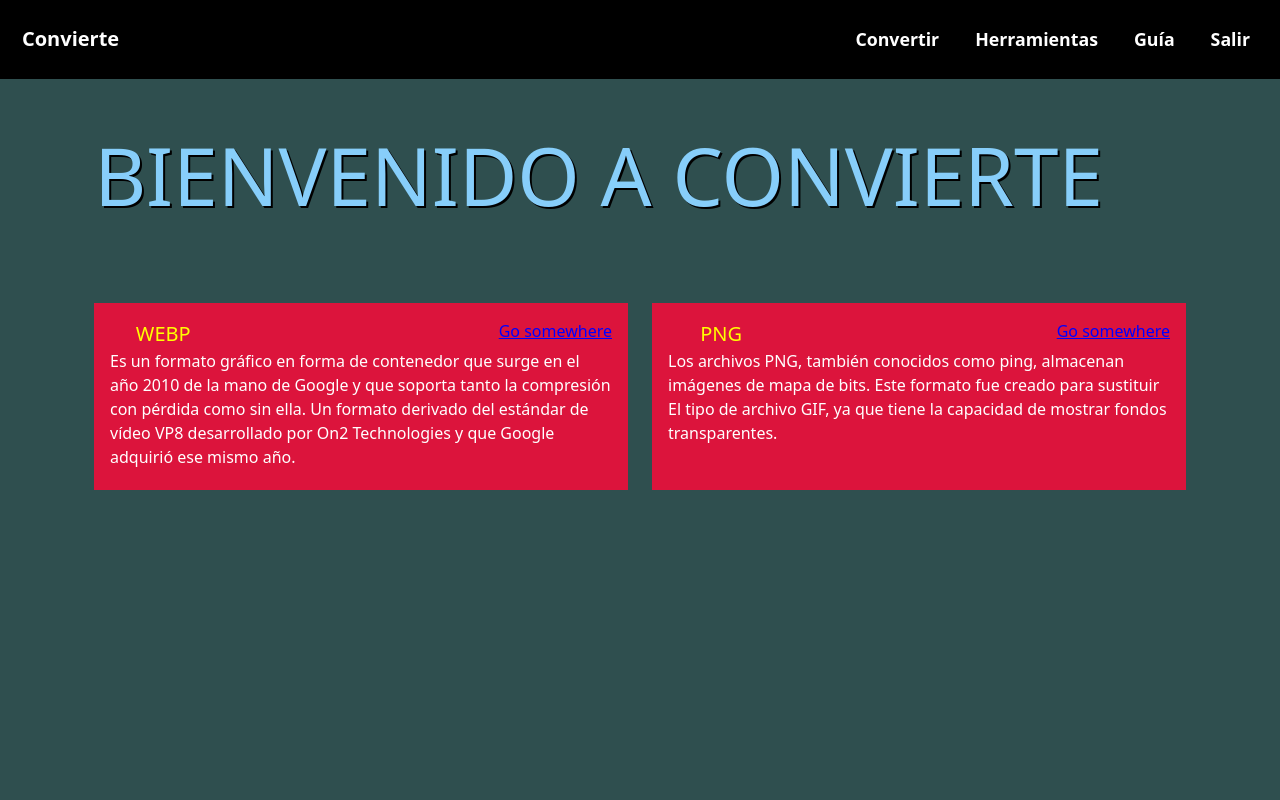
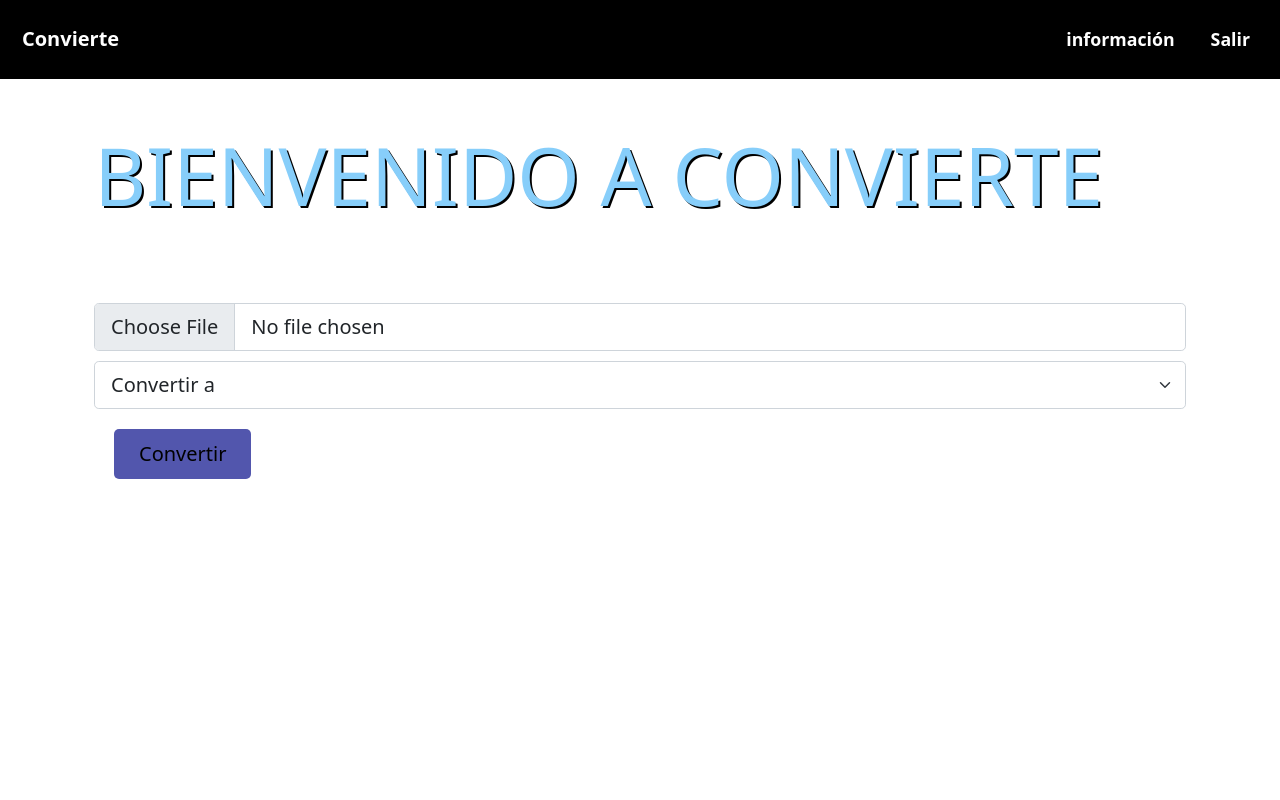
Before and after one commit to Pablo88-bit/Proyecto-CS50X.NI, a Flask app: page / in a window 1280 px wide. Run offline with Flask 2, Linux system fonts and the light colour scheme; a user stored in the database is signed in; parts of the project's set-up code (start-up, migrations or seed data) failed here and were passed over; some libraries are stand-ins or nearby versions.

Commit message:
Proyecto terminado

```diff
--- a/app.py
+++ b/app.py
@@ -16,6 +16,7 @@ from PIL import Image
 from glob import glob
 import os
 from cs50 import SQL
+from helpers import login_required
 
 
 app = Flask(__name__)#Creando un objeto de tipo flask llamado app
@@ -32,30 +33,16 @@ Session(app)
 
 
 #Decoradores#
-
-
 #Ruta Index#
-@app.route('/home')
 @app.route('/')
+@login_required
 def index():
     return render_template("index.html")
 
-
-#Ruta Salir#
-@app.route('/Salir')
-def Salir():
-    session.clear()
-    return redirect("/register")
-
-#Ruta Info#
-@app.route('/Info')
-def Info():
-    return render_template("Info.html")
-
-#Ruta Guía#
-@app.route('/Guia')
-def Guia():
-    return render_template("Guia.html")
+@app.route('/info')
+@login_required
+def info():
+    return render_template("info.html")
 
 #Ruta register#
 @app.route('/register', methods=["GET", "POST"])
@@ -103,8 +90,8 @@ def register():
 
 
 #Ruta Login#
-@app.route('/Login', methods=["GET", "POST"])
-def Login():
+@app.route('/login', methods=["GET", "POST"])
+def login():
 
     if request.method == "POST":
 
@@ -137,9 +124,16 @@ def Login():
     else:
         return render_template("Login.html")
 
+#Ruta Salir#
+@app.route('/salir')
+@login_required
+def salir():
+    session.clear()
+    return redirect("/login")
 
 #Ruta convertir#
 @app.route('/convertir', methods=["GET", "POST"])
+@login_required
 def convertir():
     if request.method == "POST":
         if "archivo" not in request.files:
@@ -166,7 +160,17 @@ def convertir():
     else:
         return render_template("convertir.html")
 
+@app.route("/upload", methods=['POST'])
+@login_required
+def upload():
+    archivo = request.files['archivo']
+    nombreArchivo = archivo.filename
+    archivo.save(os.path.join(app.config["UPLOAD_FOLDER"], nombreArchivo))
+    return "success"
+
+
 @app.route("/descarga/<path:filename>", methods=['GET', 'POST'])
+@login_required
 def descarga(filename):
     descarga = os.path.join(app.config["UPLOAD_FOLDER"])
     return send_from_directory(descarga, filename,environ=request.environ, as_attachment=True)
@@ -174,7 +178,7 @@ def descarga(filename):
 
 #Si esta en el archivo principal vamos a ejecutar nuestra app
 if __name__ == '__main__':
-    app.run(debug = true, port = 5000)#Activamos el modo de depuración y el puerto donde deseo que se ejecute
+    app.run(debug=True, port = 5000)#Activamos el modo de depuración y el puerto donde deseo que se ejecute
     #El modo de depuración ayuda a que cualquier cambio que se haga se vea reflejado en la página
 
 ##Luego de terminar todo debo intaciar mi aplicacion FLASK: export FLASK_APP=app.py \nflask run
--- a/static/css/style.css
+++ b/static/css/style.css
@@ -1,18 +1,83 @@
  /*Para inicializar todo el documento sin ningún margen y padding*/
 *{
-	margin:0px;
-	padding:0px;
+	margin:0;
+	padding:0;
+	box-sizing: border-box;
 }
 
-body{
-	background:#2F4F4F;
-}
-h2{
-	display:inline-block;
-  	background-color:  #F9F611;
-	color: #EA1737;
+
+.drag-area{
+	border: 5px dashed #ddd;
+	height: 500px;
+	width: 700px;
+	border-radius: 5px;
+	display: flex;
+	align-items: center;
+	justify-content: center;
+	flex-direction: column;
+	min-height: 50vh;
 }
 
+.drag-area.active{
+	background-color: #b8d4fe;
+	color:black;
+	border: 2px dashed #618ac9;
+
+}
+
+.drag-area h2{
+	font-size: 30px;
+	color: white;
+	font-weight: 500;
+}
+
+.drag-area span{
+	font-size: 25px;
+	font-weight: 500;
+	color: #fff;
+}
+.drag-area button{
+	padding: 10px 25px;
+	font-size: 20px;
+	border: 0;
+	outline: none;
+	background-color: #5256ad;
+	border-radius: 5px;
+	cursor: pointer;
+	margin: 20px;
+}
+
+.btn-1{
+	padding: 10px 25px;
+	font-size: 20px;
+	border: 0;
+	outline: none;
+	background-color: #5256ad;
+	border-radius: 5px;
+	cursor: pointer;
+	margin: 20px;
+}
+
+.file-container{
+	display: flex;
+	align-items: center;
+	gap: 10px;
+	padding: 10px;
+	border: solid 1px #ddd;
+}
+
+#preview{
+	margin-top: 10px;
+}
+.status-text{
+	padding: 0 10px;
+}
+.success{
+	color: #52ad5a;
+}
+.failure{
+	color: #ff0000;
+}
 
 /*Menu de navegación que esta en html base*/
 .navegacion{
--- a/static/js/scripts.js
+++ b/static/js/scripts.js
@@ -1,64 +1,97 @@
-(function(){
+const dropArea = document.querySelector(".drag-area");
+const dropText = dropArea.querySelector("h2");
+const button = dropArea.querySelector("button");
+const input = dropArea.querySelector("#input-file");
 
-    var ActualizarHora = function(){
-        var fecha = new Date(),
-            dia = fecha.getDate(),
-            mes = fecha.getMonth(),
-            year = fecha.getFullYear(),
-            ampm,
-            horas = fecha.getHours(),
-            minutos = fecha.getMinutes(),
-            segundos = fecha.getSeconds(),
-            DiaSemana = fecha.getDay();
+let files;
 
+button.addEventListener('click', e => {
+    input.click();
 
-            var pDia = document.getElementById('dia'),
-                pMes = document.getElementById('mes'),
-                pYear = document.getElementById('year'),
-                pAmpm = document.getElementById('ampm'),
-                pHoras = document.getElementById('horas'),
-                pMinutos = document.getElementById('minutos'),
-                pSegundos = document.getElementById('segundos'),
-                pDiaSemana = document.getElementById('diasemana');
+});
 
+input.addEventListener('change', (e) => {
+  files = this.files;
+  dropArea.classList.add("active");
+  showFiles(files);
+  dropArea.classList.remove("active");
+});
 
-            /*Fecha*/
-            var Semana = ['Domingo', 'Lunes', 'Martes', 'Miércoles', 'Jueves', 'Viernes', 'Sábado'];
-            pDiaSemana.textContent = Semana[DiaSemana];
+dropArea.addEventListener("dragover", e => {
+    e.preventDefault();
+    dropArea.classList.add("active");
+    dragText.textContent = "Arrastra y suelta imagen";
+});
 
-            PDia.textContent = dia;
+dropArea.addEventListener("dragleave", e => {
+    e.preventDefault();
+    dropArea.classList.remove("active");
+    dragText.textContent = "Suelta para subir archivos"
+});
 
-            var Meses = ['Enero', 'Febrero', 'Marzo', 'Abril', 'Mayo', 'Junio', 'Julio', 'Agosto', 'Septiembre', 'Octubre', 'Noviembre', 'Diciembre'];
-            pMes.textContent = Meses[mes];
+dropArea.addEventListener("drop", e => {
+    e.preventDefault();
+    file = e.dataTransfer.files;
+    showFiles(file);
+    dropArea.classList.remove("active");
+    dragText.textContent = "Suelta para subir archivos"
+});
 
-            pYear.textContet = year;
+function showFiles(files){
+    if(files.length == undefined){
+        processFile(files);
+    } else{
+        for (const file of files) {
+            processFile(file);
+        }
+    }
+}
 
+function processFile(file) {
+    const fileType = file.type;
+    const validExtensions = ['img/jpg', 'img/png', 'img/ico', 'img/webp'];
 
-            /*Hora*/
-            if(horas >= 12){
-                horas = horas - 12;
-                ampm = 'PM';
-            }else
-            {
-                ampm = 'AM';
-            }
+    if(validExtensions.includes(fileType)){
+        const fileReader = new FileReader();
+        const id = `file-${Math.random().toString(32).substring(7)}`;
 
-            if(horas == 0){
-                horas = 12;
-            }
+        fileReader.addEventListener('load', e => {
+            const fileurl = fileReader.result;
+            const image = `
+            <div id="${id}" class="file-container>
+                <img src="${fileurl}" alt="${file.name}" width="50px">
+                <div class"status">
+                    <span>${file.name}</span>
+                    <span class="status-text">Loading...</span>
+                </div>
+            </div>
+            `;
+            const html = document.querySelector('#preview').innerHTML;
 
-            if(minutos < 10){ minutos = "0" + minutos }
-            if(segundos < 10){ segundos = "0" + segundos }
+            document.querySelector('#preview').innerHTML = image + html;
+        });
 
-            pHoras.textContent = horas;
-            pMinutos.textContent = minutos;
-            pSegundos.textContent = segundos;
-            pAmpm.textContent = ampm;
+        fileReader.readAsDataURL(file);
+        uploadFile(file, id);
+    }else{
+        alert("No es un archivo valido");
+    }
+}
 
-    };
+function uploadFile(file){
+    const formData = new FormData();
+    formData.append("file", file);
 
-    /*Para que se ejecute la función cada segundos*/
-    ActualizarHora()
-    var intervalo = setInterval(ActualizarHora, 1000);
+    try {
+        const response = fetch('http://localhost:5000/upload', {
+            method: "POST",
+            body:formData,
+        });
 
-}())
+        const responseText =  response.text();
+
+        document.querySelector(`#${id} .status-text`).innerHTML = `<span class="success">Archivo subido correctamente...</span>`;
+    } catch (error) {
+        document.querySelector(`#${id} .status-text`).innerHTML = `<span class="failure">El archivo no pudo subirse...</span>`;
+    }
+}
--- a/templates/Login.html
+++ b/templates/Login.html
@@ -9,7 +9,7 @@
             <div class="card mx-auto" style="max-width: 20rem;">
                 <div class="card-body">
                     <h4 class="card-title" style="text-align:center;">Iniciar Sesión</h4>
-                    <form action="/Login" method="post">
+                    <form action="/login" method="post">
                         <fieldset>
 
                             <div class="form-group p-2">
--- a/templates/base.html
+++ b/templates/base.html
@@ -37,23 +37,18 @@
                     <ul class="navbar-nav ">
                     {% if session.user_id %}
                         <li class="nav-item">
-                            <a class="nav-link" href="/convertir"><b>Convertir</b></a>
+                            <a class="nav-link" href="/info"><b>información</b></a>
+
                         </li>
                         <li class="nav-item">
-                            <a class="nav-link" href="/Info"><b>Herramientas</b></a>
-                        </li>
-                        <li class="nav-item">
-                            <a class="nav-link" href="/Guia"><b>Guía</b></a>
-                        </li>
-                        <li class="nav-item">
-                            <a class="nav-link" href="/Salir"><b>Salir</b></a>
+                            <a class="nav-link" href="/salir"><b>Salir</b></a>
                         </li>
                     {% else %}
                         <li class="nav-item">
                             <a class="nav-link" href="/register"><b>Registrarse</b></a>
                         </li>
                         <li class="nav-item">
-                            <a class="nav-link" href="/Login"><b>Iniciar Sesión</b></a>
+                            <a class="nav-link" href="/login"><b>Iniciar Sesión</b></a>
                         </li>
                     {% endif %}
                     </ul>
@@ -74,7 +69,8 @@
         <main class="container w-800">
             {% block cuerpo %}{% endblock %}
         </main>
-	    <script src="https://cdn.jsdelivr.net/npm/@popperjs/core@2.10.2/dist/umd/popper.min.js" integrity="sha384-7+zCNj/IqJ95wo16oMtfsKbZ9ccEh31eOz1HGyDuCQ6wgnyJNSYdrPa03rtR1zdB" crossorigin="anonymous"></script>
+        <script src="{{url_for('static', filename='js/scripts.js')}}"></script>
+	    <script src="https://cdn.jsdelivr.net/npm/bootstrap@5.1.3/dist/js/bootstrap.bundle.min.js" integrity="sha384-ka7Sk0Gln4gmtz2MlQnikT1wXgYsOg+OMhuP+IlRH9sENBO0LRn5q+8nbTov4+1p" crossorigin="anonymous"></script>
         <!--script src="/static/js/scripts.js"></script-->
     </body>
 </html>
--- a/templates/index.html
+++ b/templates/index.html
@@ -7,37 +7,24 @@
 </section>
 <br>
 
+<section class="container justify-content-center mx-auto mt-5">
+  <form action="/convertir" method="post" enctype="multipart/form-data">
+      <div>
+          <div>
+              <input class="form-control form-control-lg" id="formFileLg" type="file" name="archivo">
+            </div>
+          <div id="preview"></div>
 
-<section class="container mx-auto mt-5">
-    <div class="row">
-      <div class="col-sm-6">
-        <div class="card2">
-          <div class="card-body">
-            <div class="d-flex justify-content-center ">
-                <h5 class="card-title titulo2 me-auto">WEBP</h5>
-                <a href="#" class="link-primary ms-auto">Go somewhere</a>
-            </div>
-            <p class="card-text ">Es un formato gráfico en forma de contenedor que surge en el año 2010 de la mano de Google
-                y que soporta tanto la compresión con pérdida como sin ella. Un formato derivado del estándar de vídeo VP8
-                desarrollado por On2 Technologies y que Google adquirió ese mismo año.
-            </p>
-          </div>
-        </div>
+      <select class="form-select form-select-lg" aria-label="Default select example" name="formato2">
+          <option selected>Convertir a</option>
+          <option value="jpeg">JPG</option>
+          <option value="png">PNG</option>
+          <option value="webp">WEPB</option>
+          <option value="ico">ICO</option>
+        </select>
+      <button type="submit" class="btn-1">Convertir</button><br>
       </div>
-      <div class="col-sm-6">
-        <div class="card2">
-          <div class="card-body">
-            <div class="d-flex justify-content-center ">
-                <h5 class="card-title titulo2 me-auto">PNG</h5>
-                <a href="#" class="link-primary ms-auto">Go somewhere</a>
-            </div>
-            <p class="card-text">Los archivos PNG, también conocidos como ping, almacenan imágenes de mapa de bits.
-            Este formato fue creado para sustituir El tipo de archivo GIF, ya que tiene la capacidad de mostrar fondos transparentes.
-            </p>
-          </div>
-        </div>
-      </div>
-    </div>
+  </form>
 </section>
-<script src="/static/js/scripts.js"></script>
+
 {% endblock %}
```
Also changed, not shown: helpers.py (added, +15 -0 lines), templates/convertir.html (+15 -23 lines), BaseDatos.db, static/img/WhatsApp Image 2021-1214 at 3.24.47 PM.PNG (added), static/img/WhatsApp Image 2021-1214 at 3.24.47 PM.ico (added), static/img/WhatsApp Image 2021-1214 at 3.24.47 PM.jpeg (added), static/img/WhatsApp Image 2021-1214 at 3.24.47 PM.jpg (added).
